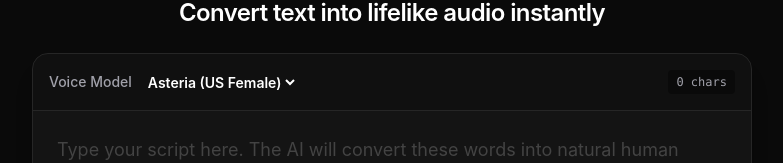
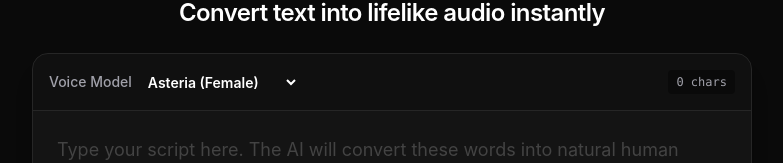
Before and after one commit to aliii12tegh/ngy, a React (Vite) app in the folder frontend/: page / in a window 1280 px wide. Both pictures are taken after a click on the button "Text to Speech". Shown: the part 249-412 px from the top of the page, without its empty margins (248-1031 px from the left). Built offline with nearby package versions, Linux system fonts and the light colour scheme; no server answers.

Commit message:
feat: add deepgram aura voices and audio download button

```diff
--- a/frontend/src/App.tsx
+++ b/frontend/src/App.tsx
@@ -1,5 +1,5 @@
 import React, { useState, useRef } from 'react'
-import { Image as ImageIcon, Mic, Sparkles, Loader2, UploadCloud, X } from 'lucide-react'
+import { Image as ImageIcon, Mic, Sparkles, Loader2, UploadCloud, X, Download } from 'lucide-react'
 
 const API_BASE = import.meta.env.VITE_API_URL || 'https://unified-ai-backend.aa6154332.workers.dev';
 
@@ -10,6 +10,7 @@ export default function App() {
   const [ttsText, setTtsText] = useState('')
   const [ttsLoading, setTtsLoading] = useState(false)
   const [audioUrl, setAudioUrl] = useState<string | null>(null)
+  const [voice, setVoice] = useState('asteria')
 
   // Image State
   const [imageFile, setImageFile] = useState<File | null>(null)
@@ -26,7 +27,7 @@ export default function App() {
       const res = await fetch(`${API_BASE}/api/tts`, {
         method: 'POST',
         headers: { 'Content-Type': 'application/json' },
-        body: JSON.stringify({ text: ttsText })
+        body: JSON.stringify({ text: ttsText, speaker: voice })
       });
       if (!res.ok) throw new Error("Failed to generate audio");
       const blob = await res.blob();
@@ -181,9 +182,21 @@ export default function App() {
               <div className="p-4 border-b border-[var(--color-glaido-border)] flex justify-between items-center bg-black/20">
                 <div className="flex items-center gap-3">
                   <span className="text-sm font-medium text-[var(--color-glaido-text-muted)]">Voice Model</span>
-                  <select className="bg-transparent border-none text-white text-sm font-semibold focus:outline-none cursor-pointer">
-                    <option value="asteria">Asteria (US Female)</option>
-                    <option value="orion">Orion (US Male)</option>
+                  <select
+                    value={voice}
+                    onChange={(e) => setVoice(e.target.value)}
+                    className="bg-transparent border-none text-white text-sm font-semibold focus:outline-none cursor-pointer"
+                  >
+                    <option value="asteria">Asteria (Female)</option>
+                    <option value="luna">Luna (Female)</option>
+                    <option value="stella">Stella (Female)</option>
+                    <option value="athena">Athena (Female UK)</option>
+                    <option value="hera">Hera (Female)</option>
+                    <option value="orion">Orion (Male)</option>
+                    <option value="arcas">Arcas (Male)</option>
+                    <option value="perseus">Perseus (Male)</option>
+                    <option value="angus">Angus (Male UK)</option>
+                    <option value="homer">Homer (Male)</option>
                   </select>
                 </div>
                 <span className="text-xs text-[var(--color-glaido-text-muted)] font-mono bg-black/40 px-2 py-1 rounded">
@@ -212,9 +225,18 @@ export default function App() {
 
             {audioUrl && (
               <div className="mt-10 bg-[var(--color-glaido-card)] p-6 rounded-2xl border border-[var(--color-glaido-border)] flex flex-col shadow-xl animate-in slide-in-from-bottom-4 duration-500">
-                <h3 className="text-sm font-medium mb-4 text-[var(--color-glaido-accent)] uppercase tracking-wider flex items-center gap-2">
-                    <Mic size={14} /> Output Audio
-                </h3>
+                <div className="flex justify-between items-center mb-4">
+                  <h3 className="text-sm font-medium text-[var(--color-glaido-accent)] uppercase tracking-wider flex items-center gap-2 m-0">
+                      <Mic size={14} /> Output Audio
+                  </h3>
+                  <a
+                    href={audioUrl}
+                    download="generated-audio.mp3"
+                    className="flex justify-center items-center gap-2 text-xs font-bold bg-[var(--color-glaido-bg)] border border-[var(--color-glaido-border)] hover:bg-[var(--color-glaido-border)] hover:text-[var(--color-glaido-accent)] text-white px-3 py-2 rounded-lg transition-colors cursor-pointer"
+                  >
+                    <Download size={14} /> Download MP3
+                  </a>
+                </div>
                 <audio src={audioUrl} controls className="w-full h-12" autoPlay />
               </div>
             )}
```
